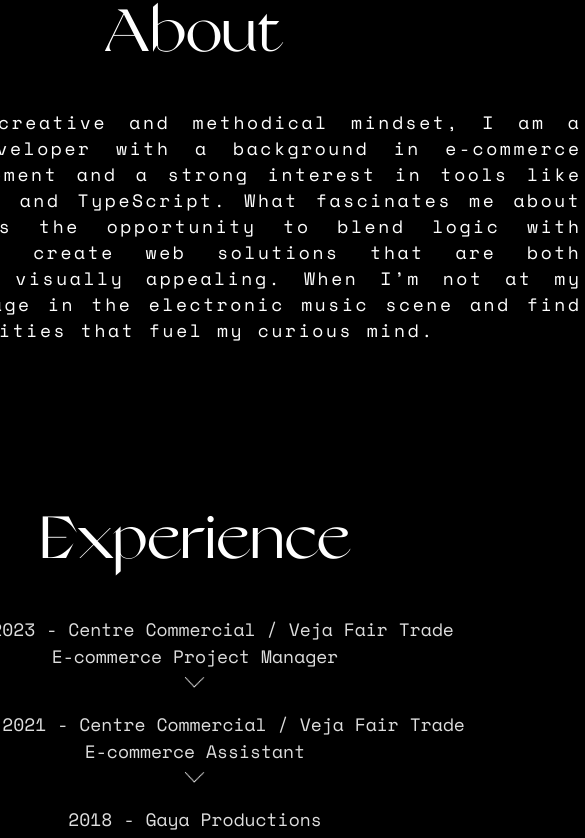
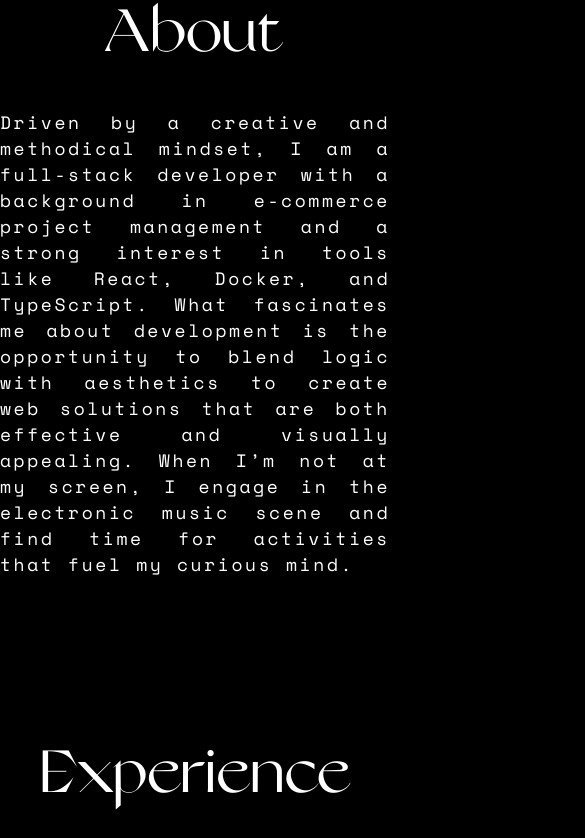
Before and after one commit to axelchicheportiche/portfolio-ac, a React (Vite) app: page / in a window 390 px wide. Shown: the part 1147-1985 px from the top of the page, 585 px wide, since content can reach past the window. Built offline with nearby package versions, Linux system fonts and the light colour scheme; a web font is replaced by a local one.

Commit message:
CSS fixes : GameOfLife : set to 100vw, container-g set to 100 vw, mediaQ container-g set to overflow-x hidden and remove the padding, Name.css : mediaQ font-size set to 2.5em for mobile

```diff
--- a/src/App.css
+++ b/src/App.css
@@ -12,5 +12,5 @@
 #root {
   margin: 0;
   text-align: center;
-
+  /* overflow-x: hidden; */
 }
--- a/src/components/Experience/Experience.jsx
+++ b/src/components/Experience/Experience.jsx
@@ -16,7 +16,7 @@ const Experience = () => {
   return (
     <div className="experience-container">
       <h1>Experience</h1>
-      <div className="accordion">
+
         {data.map((item, i) => (
           <div className="item" key={i}>
             <div className="experience" onClick={() => toggle(i)}>
@@ -36,7 +36,7 @@ const Experience = () => {
             </div>
           </div>
         ))}
-      </div>
+
     </div>
   );
 };
--- a/src/components/Name/Name.css
+++ b/src/components/Name/Name.css
@@ -20,3 +20,9 @@
   justify-content: center;
   align-items: center;
 }
+
+@media (max-width: 768px) {
+  .name {
+      font-size: 2.5rem;
+  }
+}
--- a/src/index.css
+++ b/src/index.css
@@ -22,6 +22,7 @@ body {
   margin: 0;
   background: linear-gradient(rgba(0, 0, 0, 0.1), rgba(0, 0, 0, 1));
   margin-bottom: 90px;
+  overflow-x: hidden;
 }
 
 a {
@@ -34,7 +35,8 @@ a:hover {
 }
 
 .container-g {
-  margin: 0em;
+  margin: 0;
+  width: 100vw;
   display: flex;
   flex-direction: column;
   align-items: center;
@@ -44,7 +46,7 @@ a:hover {
 }
 @media (max-width: 768px) {
   .container-g {
-      padding: 0 10px; /* Petites marges de 10px sur les côtés */
+      overflow-x: hidden;
   }
 }
 
--- a/src/pages/HomePage.css
+++ b/src/pages/HomePage.css
@@ -18,7 +18,7 @@
 }
 .game-of-life {
   position: fixed;
-  width: 100wv;
+  width: 100vw;
   height: 100%;
   overflow: hidden;
   /* background: #000; */
```
